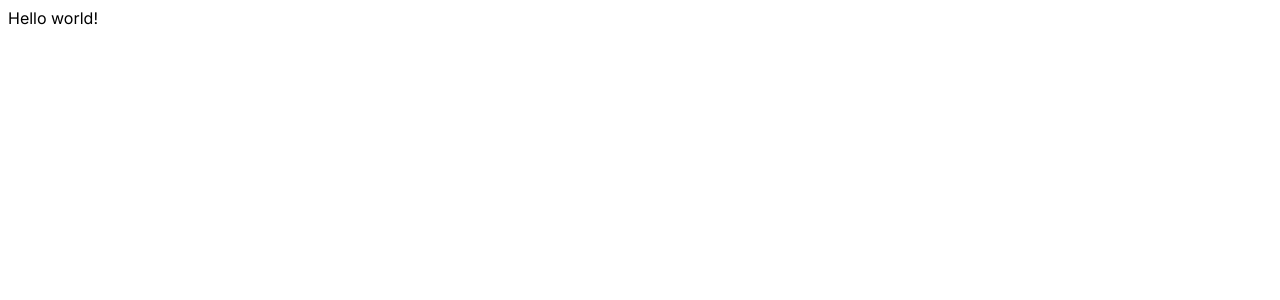
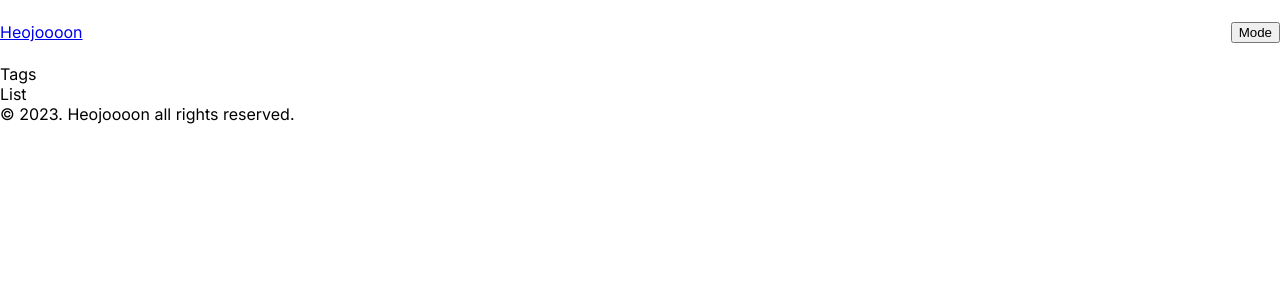
Before and after one commit to hjy0951/blog, a Next.js app: page / in a window 1280 px wide. Shown: the top 300 px of the page. Built offline with nearby package versions, Linux system fonts and the light colour scheme.

Commit message:
feat: 뼈대 컴포넌트 생성

```diff
--- a/src/app/layout.tsx
+++ b/src/app/layout.tsx
@@ -1,5 +1,6 @@
 import type { Metadata } from "next";
 import { Inter } from "next/font/google";
+import "./global.css";
 
 const inter = Inter({ subsets: ["latin"] });
 
--- a/src/app/page.tsx
+++ b/src/app/page.tsx
@@ -1,3 +1,15 @@
+"use client";
+
+import { Body } from "@/components/Body";
+import { Footer } from "@/components/Footer";
+import { Header } from "@/components/Header";
+
 export default function Home() {
-  return <main>Hello world!</main>;
+  return (
+    <>
+      <Header />
+      <Body />
+      <Footer />
+    </>
+  );
 }
--- /dev/null
+++ b/src/components/Body/index.tsx
@@ -0,0 +1,8 @@
+export const Body = () => {
+  return (
+    <main>
+      <div>Tags</div>
+      <div>List</div>
+    </main>
+  );
+};
--- /dev/null
+++ b/src/components/Footer/index.tsx
@@ -0,0 +1,7 @@
+export const Footer = () => {
+  return (
+    <footer>
+      © {new Date().getFullYear()}. Heojoooon all rights reserved.
+    </footer>
+  );
+};
--- /dev/null
+++ b/src/components/Header/index.tsx
@@ -0,0 +1,23 @@
+import React from "react";
+import styled from "@emotion/styled";
+
+const HeaderLayout = styled.header`
+  top: 0px;
+  width: 100%;
+  height: 4rem;
+  position: sticky;
+  display: flex;
+  justify-content: space-between;
+  align-items: center;
+`;
+
+export const Header = () => {
+  return (
+    <HeaderLayout>
+      <a href="/">
+        <p>Heojoooon</p>
+      </a>
+      <button>Mode</button>
+    </HeaderLayout>
+  );
+};
```
